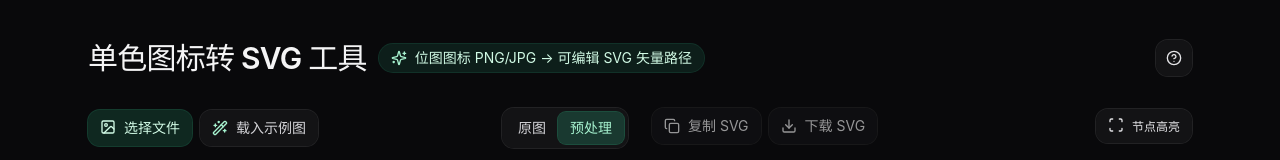
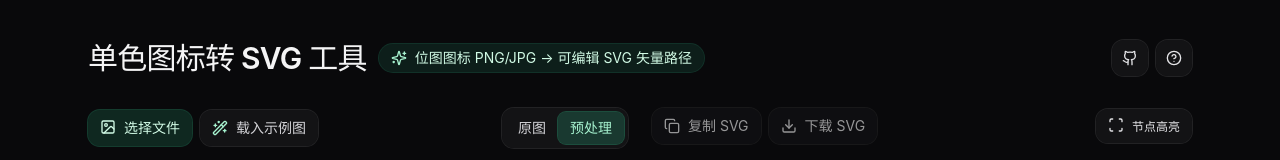
Before and after one commit to F1rstDan/img2icon-svg, a React (Vite) app: page /#/ in a window 1280 px wide. Shown: the top 160 px of the page. Built offline with nearby package versions, Linux system fonts and the light colour scheme.

Commit message:
feat: 更新项目文档与提示词工程
Co-authored-by: traeagent <traeagent@users.noreply.github.com>

```diff
--- a/src/pages/Home.tsx
+++ b/src/pages/Home.tsx
@@ -4,6 +4,7 @@ import {
   CircleHelp,
   Copy,
   Download,
+  Github,
   Image,
   Sparkles,
   Scan,
@@ -162,6 +163,15 @@ export default function Home() {
                 生成 SVG…
               </div>
             ) : null}
+            <a
+              href="https://github.com/F1rstDan/img2icon-svg"
+              target="_blank"
+              rel="noreferrer"
+              className="inline-flex h-9 w-9 items-center justify-center rounded-xl bg-zinc-900/70 text-zinc-200 ring-1 ring-white/10 hover:bg-zinc-900"
+              aria-label="GitHub"
+            >
+              <Github className="h-4 w-4" />
+            </a>
             <div
               ref={helpRef}
               className="relative"
```
